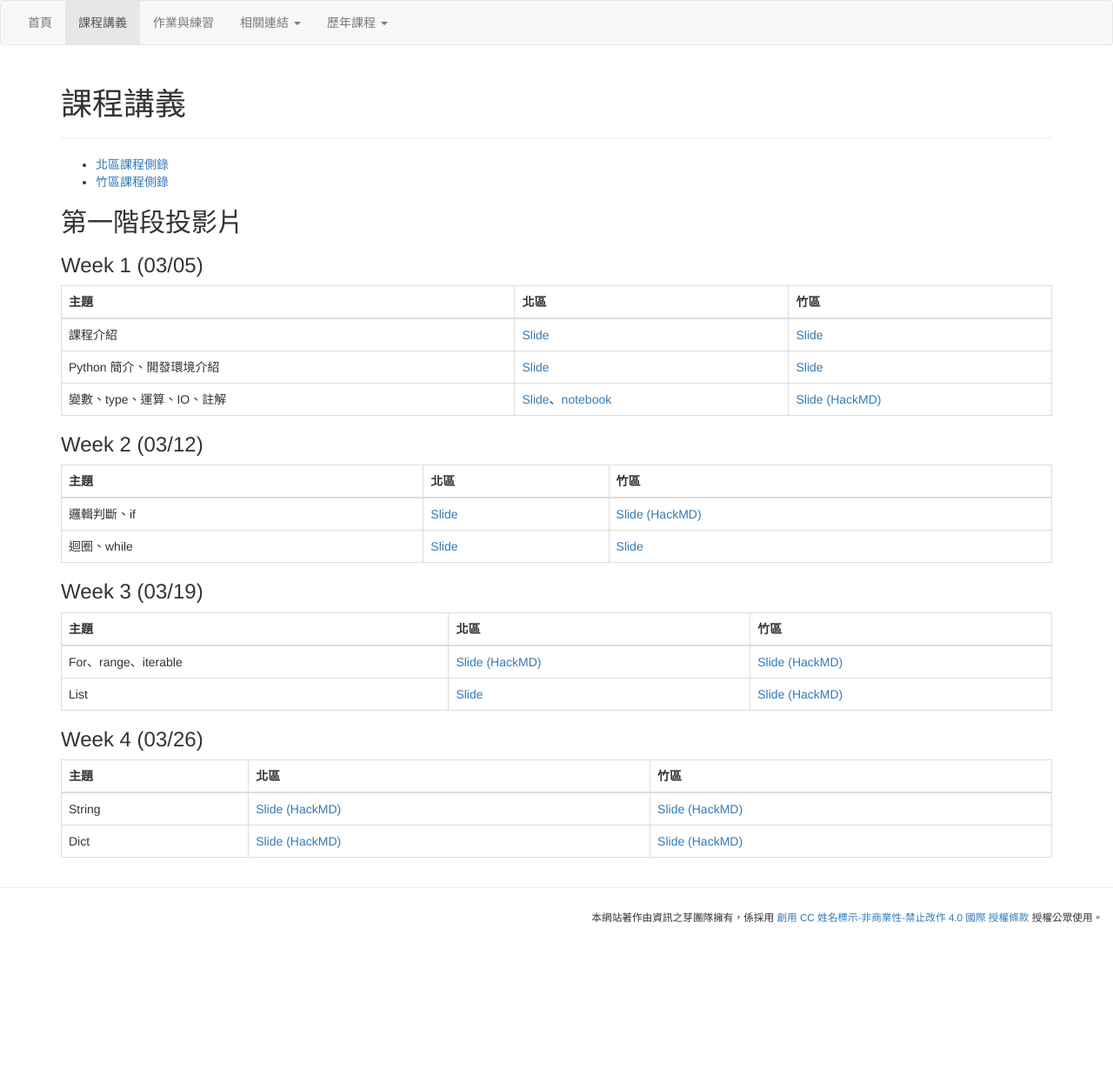
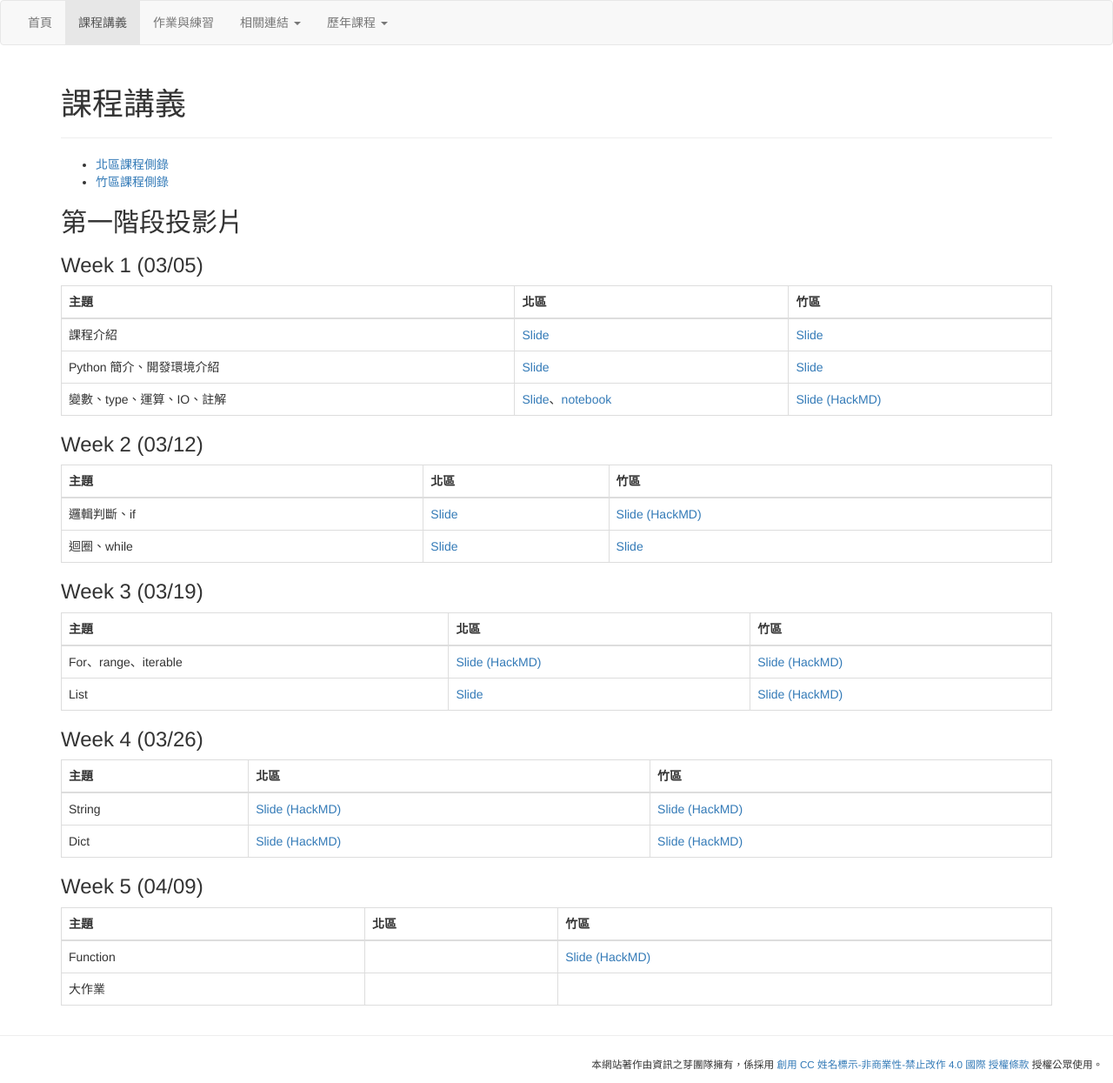
Before and after one commit to tw-csie-sprout/py2023, a Jekyll site: the page built from slides.md, in a window 1280 px wide and 1245 px high. Shown: the whole window at 87% size. Built offline with Jekyll 4.4.1, drawn with Linux system fonts in a browser that asks for light colours.

Commit message:
Add Week 5 slides

```diff
--- a/slides.md
+++ b/slides.md
@@ -42,3 +42,11 @@ title: "課程講義"
 | --- | --- | --- |
 | String | [Slide (HackMD)](https://hackmd.io/@s3131212/rkZYT74lh) | [Slide (HackMD)](https://hackmd.io/@Sean64/py-string) |
 | Dict | [Slide (HackMD)](https://hackmd.io/@YuKai0928/Bk-Tf2ops) | [Slide (HackMD)](https://hackmd.io/@Fireball0424/BJGaYjpyh/) |
+
+### Week 5 (04/09)
+
+{: .table .table-bordered}
+| 主題 | 北區 | 竹區 |
+| --- | --- | --- |
+| Function |  | [Slide (HackMD)](https://hackmd.io/@nWxhMfNES0-4UHCSWXJMcg/ByZlAM3bh#/) |
+| 大作業 |  |  |
```
